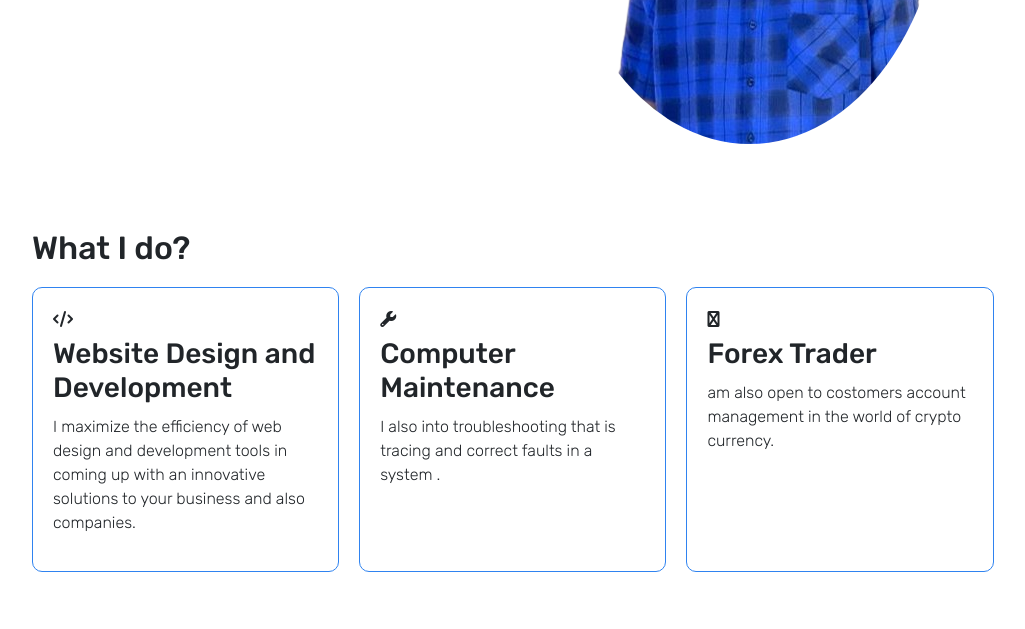
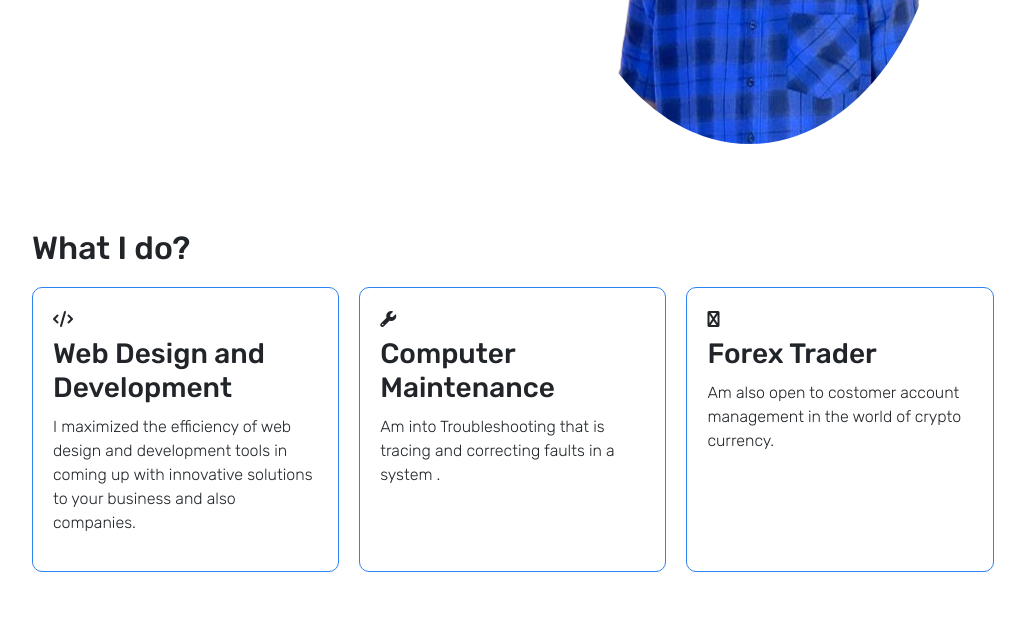
Before and after one commit to Aliyugambo/Myprofile, a plain HTML site: page index.html in a window 1280 px wide. Shown: the part 491-1120 px from the top of the page, without its empty margins (96-1121 px from the left). Drawn offline with nearby package versions, Linux system fonts and the light colour scheme.

Commit message:
ADD:Update

```diff
--- a/index.html
+++ b/index.html
@@ -73,18 +73,18 @@
         <div class="skills">
         <div>
           <i class="fa-solid fa-code"></i>
-          <h3>Website Design and Development</h3>
-          <p>I maximize the efficiency of web design and development tools in coming up with an innovative solutions to your business and also companies.</p>
+          <h3>Web Design and Development</h3>
+          <p>I maximized the efficiency of web design and development tools in coming up with innovative solutions to your business and also companies.</p>
         </div>
         <div>
           <i class="fa-solid fa-wrench"></i>
           <h3>Computer Maintenance</h3>
-          <p>I also into troubleshooting that is tracing and correct faults in a system .</p>
+          <p>Am into Troubleshooting that is tracing and correcting faults in a system .</p>
         </div>
         <div>
           <i class="fa fa-btc"></i>
           <h3>Forex Trader</h3>
-          <p>am also open to costomers account management in the world of crypto currency.</p>
+          <p>Am also open to costomer account management in the world of crypto currency.</p>
         </div>
       </div>
       </section>
```
